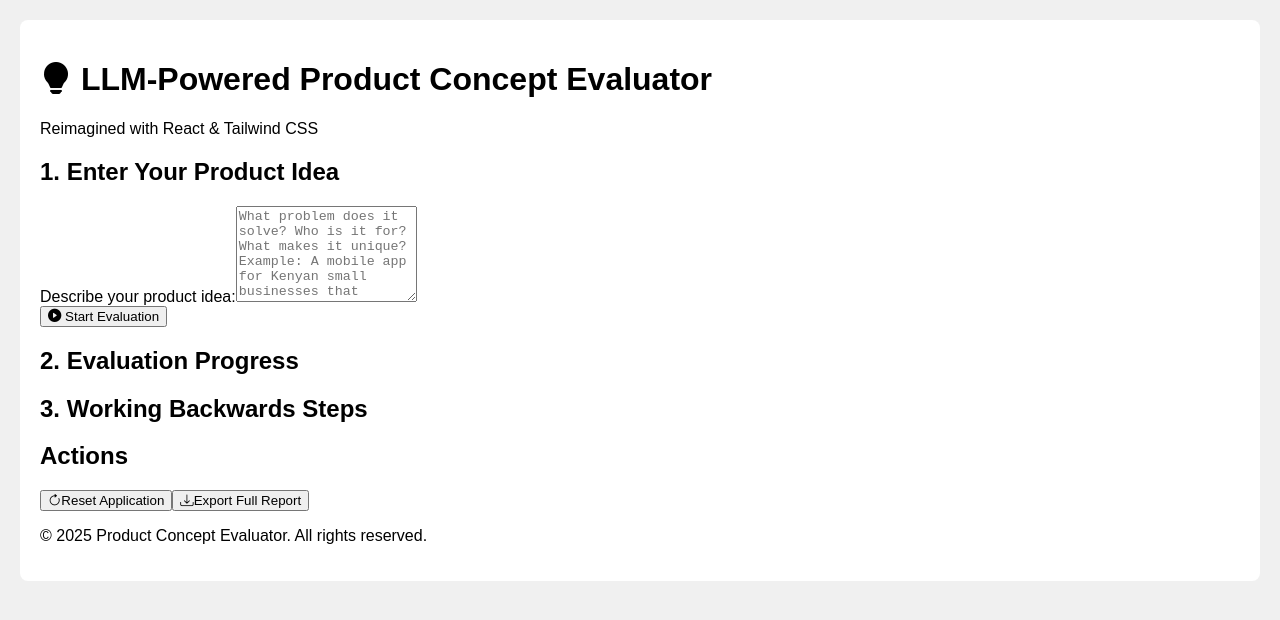
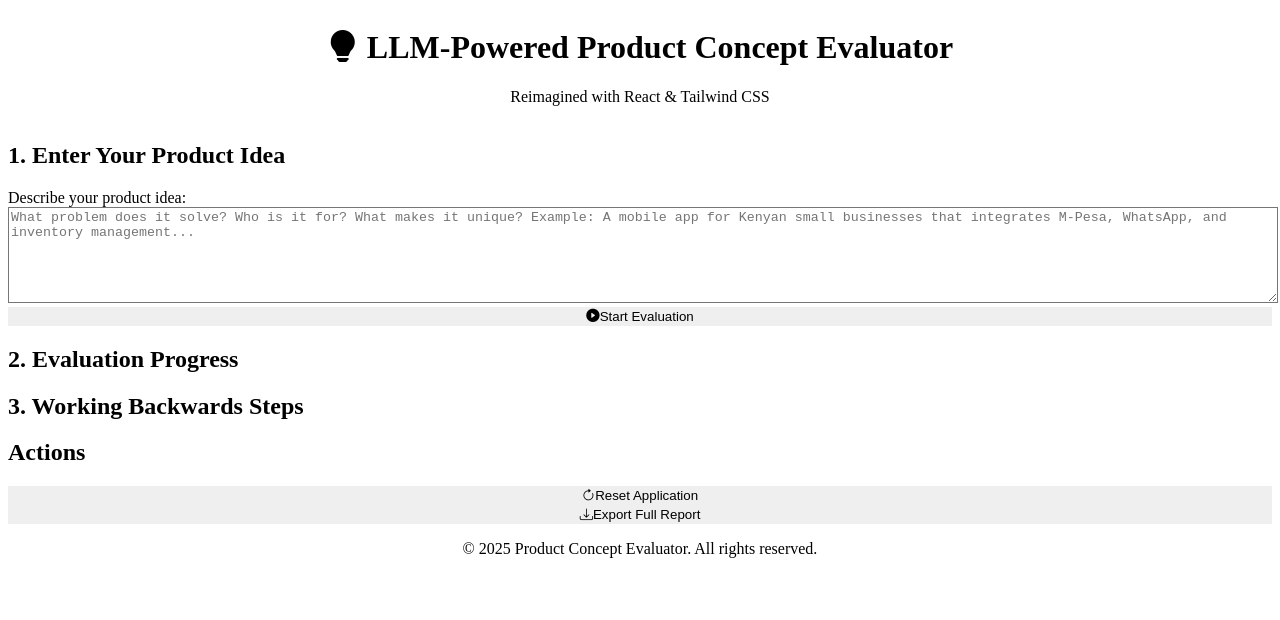
Before and after one commit to njenga-kariuki/ChatPRFAQ, a React (Vite) app in the folder frontend/: page / in a window 1280 px wide. Shown: the top 620 px of the page. Built offline with nearby package versions, Linux system fonts and the light colour scheme.

Commit message:
feat: fix all core functionality and convert to react for UI/UX scaling

```diff
--- a/frontend/package.json
+++ b/frontend/package.json
@@ -16,6 +16,7 @@
     "react-markdown": "^8.0.7"
   },
   "devDependencies": {
+    "@tailwindcss/postcss": "^4.0.0",
     "@types/react": "^18.0.0",
     "@types/react-dom": "^18.0.0",
     "@vitejs/plugin-react": "^4.0.0",
--- /dev/null
+++ b/frontend/postcss.config.cjs
@@ -0,0 +1,6 @@
+module.exports = {
+  plugins: [
+    require('@tailwindcss/postcss'),
+    require('autoprefixer'),
+  ],
+}
--- a/frontend/src/index.css
+++ b/frontend/src/index.css
@@ -1,4 +1,8 @@
-body {
+@tailwind base;
+@tailwind components;
+@tailwind utilities;
+
+/* body {
   font-family: sans-serif;
   margin: 20px;
   background-color: #f0f0f0;
@@ -8,4 +12,4 @@
   background-color: white;
   padding: 20px;
   border-radius: 8px;
-}
+} */
--- /dev/null
+++ b/frontend/tailwind.config.cjs
@@ -0,0 +1,12 @@
+module.exports = {
+  content: [
+    "./index.html",
+    "./src/**/*.{js,ts,jsx,tsx}",
+  ],
+  theme: {
+    extend: {},
+  },
+  plugins: [
+    require('@tailwindcss/typography'),
+  ],
+}
```
Also changed, not shown: 2 other files (tests, documents, lock files or other folders).
